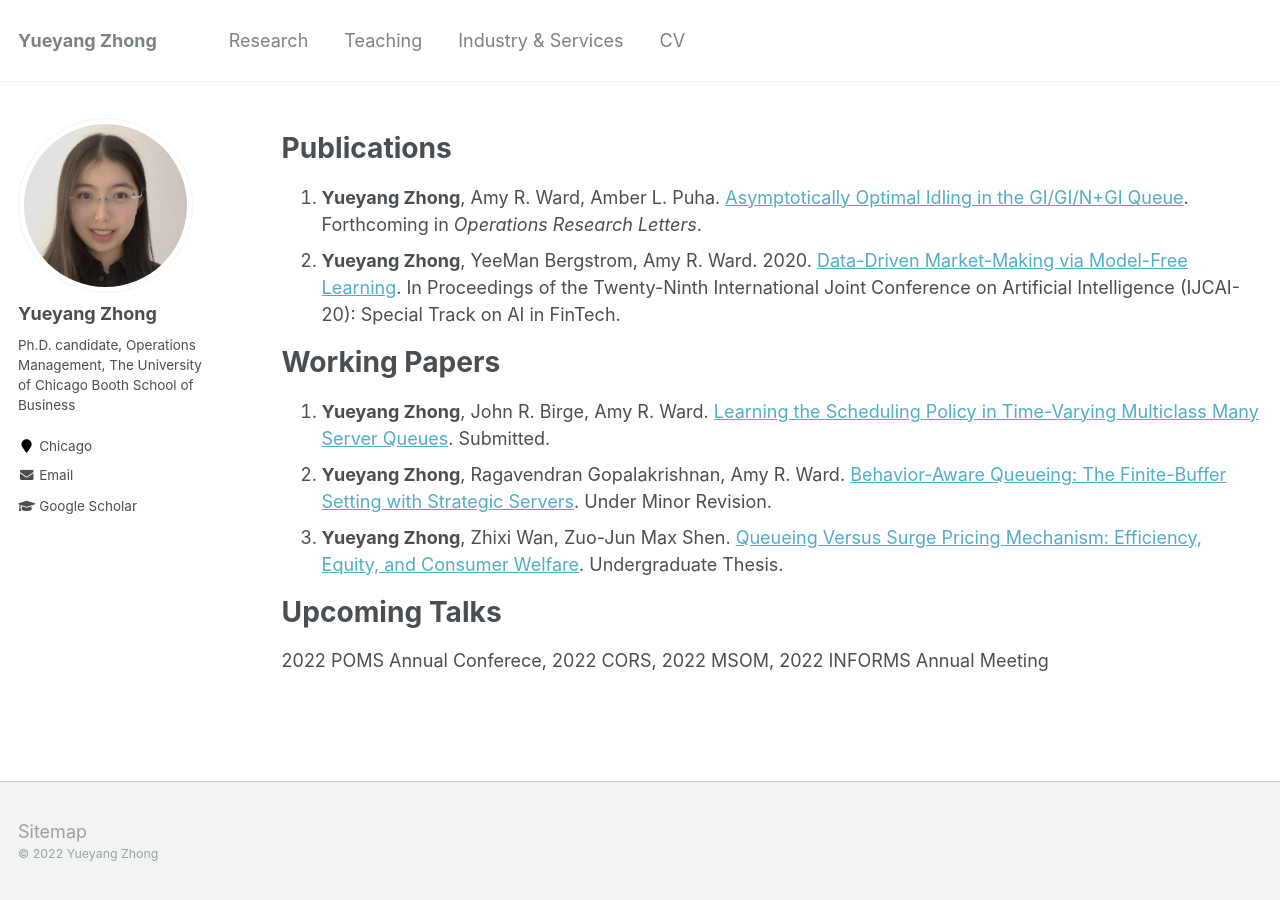
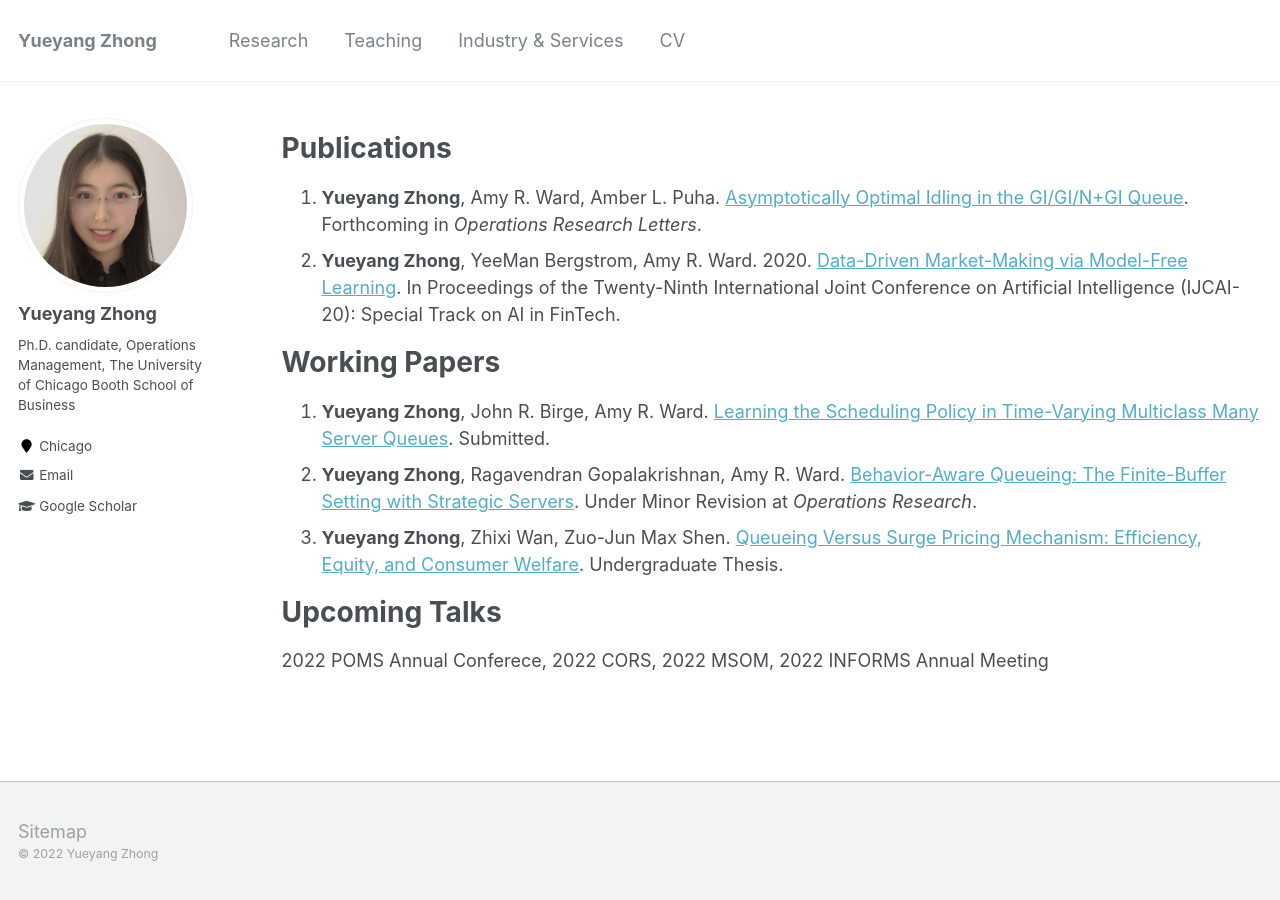
Before and after one commit to alicemengqi/site, a Jekyll site: the page built from _pages/publications.md, in a window 1280 px wide. Built offline with Jekyll 4.4.1, drawn with Linux system fonts in a browser that asks for light colours.

Commit message:
Update publications.md

```diff
--- a/_pages/publications.md
+++ b/_pages/publications.md
@@ -13,7 +13,7 @@ author_profile: true
 
 # Working Papers
 1. **Yueyang Zhong**, John R. Birge, Amy R. Ward. [Learning the Scheduling Policy in Time-Varying Multiclass Many Server Queues](https://papers.ssrn.com/sol3/papers.cfm?abstract_id=4090021). Submitted.
-2. **Yueyang Zhong**, Ragavendran Gopalakrishnan, Amy R. Ward. [Behavior-Aware Queueing: The Finite-Buffer Setting with Strategic Servers](https://papers.ssrn.com/sol3/papers.cfm?abstract_id=3633435). Under Minor Revision.
+2. **Yueyang Zhong**, Ragavendran Gopalakrishnan, Amy R. Ward. [Behavior-Aware Queueing: The Finite-Buffer Setting with Strategic Servers](https://papers.ssrn.com/sol3/papers.cfm?abstract_id=3633435). Under Minor Revision at *Operations Research*.
 3. **Yueyang Zhong**, Zhixi Wan, Zuo-Jun Max Shen. [Queueing Versus Surge Pricing Mechanism: Efficiency, Equity, and Consumer Welfare](https://papers.ssrn.com/sol3/papers.cfm?abstract_id=3699134). Undergraduate Thesis.
 
 
```
